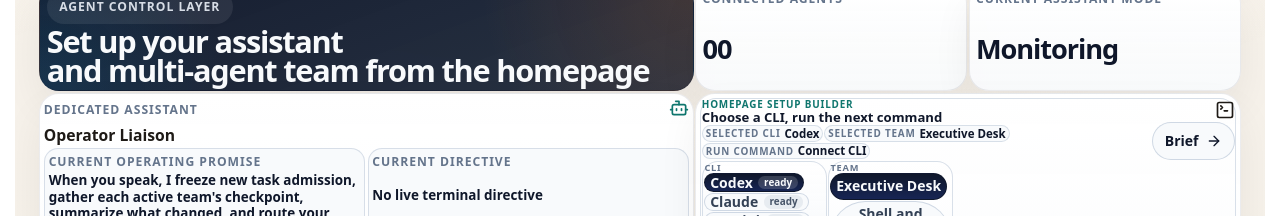
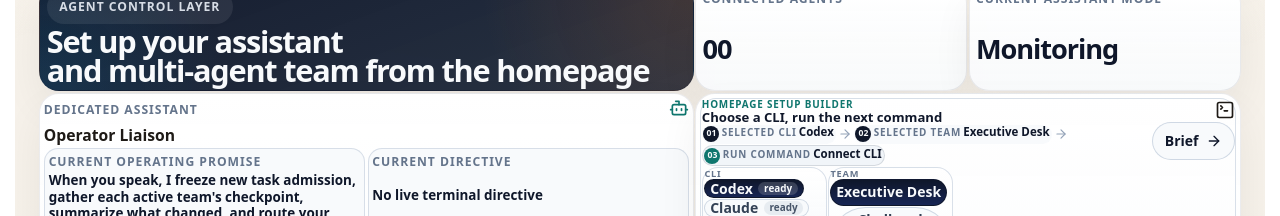
Before and after one commit to GongJae00/research-pages, a Next.js app in the folder apps/web/: page /en in a window 1280 px wide. Shown: the part 1580-1796 px from the top of the page. Built offline with nearby package versions, Linux system fonts and the light colour scheme; no server answers.

Commit message:
Autonomy batch 1588: shell-experience

```diff
--- a/apps/web/src/components/homepage-agent-control-section.module.css
+++ b/apps/web/src/components/homepage-agent-control-section.module.css
@@ -299,12 +299,14 @@
   display: flex;
   flex-wrap: wrap;
   align-items: center;
-  gap: 0.08rem;
+  gap: 0.12rem;
   margin-top: 0.02rem;
 }
 
 .setupScanArrow {
-  display: none;
+  display: inline-flex;
+  align-items: center;
+  color: #94a3b8;
 }
 
 .setupEyebrow {
@@ -345,11 +347,18 @@
 .setupScanItem {
   display: inline-flex;
   align-items: baseline;
-  gap: 0.18rem;
+  gap: 0.14rem;
   min-width: 0;
-  padding: 0.08rem 0.12rem;
+  padding: 0.08rem 0.14rem 0.08rem 0.1rem;
   border-radius: 999px;
   background: rgba(248, 250, 252, 0.92);
+}
+
+.setupScanItem .commandStep {
+  width: 1rem;
+  height: 1rem;
+  font-size: 0.54rem;
+  flex: 0 0 1rem;
 }
 
 .setupScanItem strong {
@@ -360,7 +369,12 @@
 }
 
 .setupScanItemAccent {
+  border: 1px solid rgba(15, 23, 42, 0.12);
   background: rgba(241, 245, 249, 0.98);
+}
+
+.setupScanItemAccent .commandStep {
+  background: #0f766e;
 }
 
 .setupScanDivider {
--- a/apps/web/src/components/homepage-agent-control-section.tsx
+++ b/apps/web/src/components/homepage-agent-control-section.tsx
@@ -386,16 +386,25 @@ export function HomepageAgentControlSection({
               <div className={styles.setupTitleBlock}>
                 <span className={styles.setupEyebrow}>{copy.setupBuilderLabel}</span>
                 <h4>{copy.setupBuilderTitle}</h4>
-                <div className={styles.setupSummaryBar} aria-label={copy.setupStepsLabel}>
-                  <span className={styles.setupSummaryItem}>
+                <div className={styles.setupScanBar} aria-label={copy.setupStepsLabel}>
+                  <span className={styles.setupScanItem}>
+                    <span className={styles.commandStep}>01</span>
                     <span className={styles.setupScanLabel}>{copy.selectedCli}</span>
                     <strong>{selectedProvider?.label ?? "-"}</strong>
                   </span>
-                  <span className={styles.setupSummaryItem}>
+                  <span className={styles.setupScanArrow} aria-hidden="true">
+                    <ArrowRight size={14} />
+                  </span>
+                  <span className={styles.setupScanItem}>
+                    <span className={styles.commandStep}>02</span>
                     <span className={styles.setupScanLabel}>{copy.selectedTeamLabel}</span>
                     <strong>{selectedTeam?.name ?? "-"}</strong>
                   </span>
-                  <span className={`${styles.setupSummaryItem} ${styles.setupSummaryItemAccent}`}>
+                  <span className={styles.setupScanArrow} aria-hidden="true">
+                    <ArrowRight size={14} />
+                  </span>
+                  <span className={`${styles.setupScanItem} ${styles.setupScanItemAccent}`}>
+                    <span className={styles.commandStep}>03</span>
                     <span className={styles.setupScanLabel}>{copy.runCommandLabel}</span>
                     <strong>{nextSetupCommand?.title ?? copy.setupCommand}</strong>
                   </span>
```
